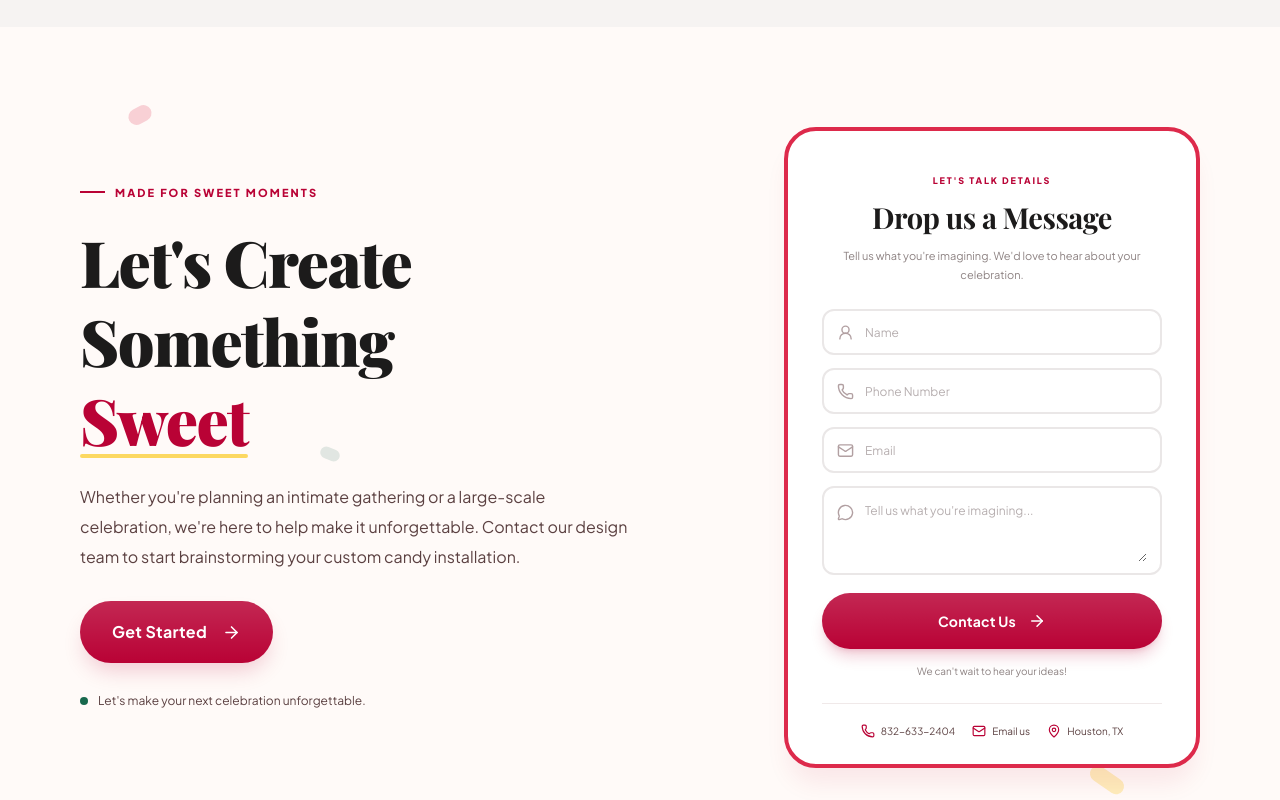
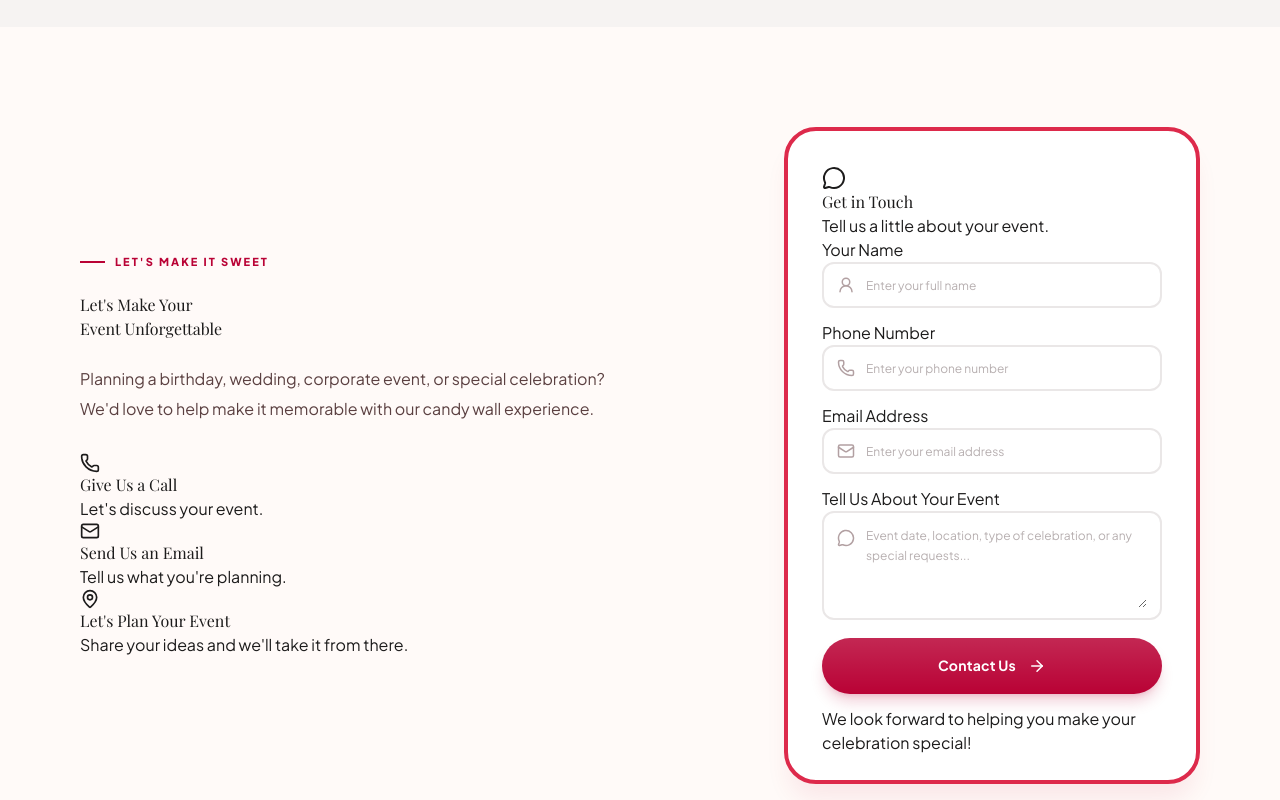
Before and after one commit to lbello93/Mr_Andy, a React (Vite) app: page / in a window 1280 px wide. Shown: the part 3860-4660 px from the top of the page. Built offline with nearby package versions, Linux system fonts and the light colour scheme.

Commit message:
sheet integration

```diff
--- a/src/sections/CTA/CTA.jsx
+++ b/src/sections/CTA/CTA.jsx
@@ -4,98 +4,127 @@ import {
   Phone,
   Mail,
   MessageCircle,
+  MapPin,
   ArrowRight,
-  MapPin,
   CheckCircle2,
+  AlertCircle,
 } from "lucide-react";
+import "./CTA.css";
 
-import "./CTA.css";
+// Your Google Apps Script Web App URL
+const GOOGLE_SCRIPT_URL =
+  "https://script.google.com/macros/s/AKfycbyxH-Z-5vF2r_zrFdC81fqYEHKV2-rNEmihpMqZPrFKtIN5ROb6ZpYcu3vwgJ2vXEMKJQ/exec";
 
 export default function CTA() {
   const [status, setStatus] = useState("idle");
 
-  const handleSubmit = (event) => {
+  const handleSubmit = async (event) => {
     event.preventDefault();
 
     const form = event.currentTarget;
+
+    // Collect form fields using their name attributes.
     const formData = Object.fromEntries(new FormData(form));
 
-    // TODO: Connect a backend or email service to deliver submissions.
-    console.log("Contact form submitted:", formData);
+    setStatus("loading");
 
-    form.reset();
-    setStatus("success");
+    try {
+      await fetch(GOOGLE_SCRIPT_URL, {
+        method: "POST",
+        mode: "no-cors",
+        headers: {
+          "Content-Type": "text/plain;charset=UTF-8",
+        },
+        body: JSON.stringify({
+          name: formData.name,
+          phone: formData.phone,
+          email: formData.email,
+          message: formData.message,
+        }),
+      });
+
+      // no-cors does not allow the browser to inspect the server response.
+      // Verify the submission by checking your Google Sheet.
+      form.reset();
+      setStatus("success");
+    } catch (error) {
+      console.error("Contact form submission failed:", error);
+      setStatus("error");
+    }
   };
 
   const handleChange = () => {
-    setStatus("idle");
-  };
-
-  const scrollToForm = (event) => {
-    event.preventDefault();
-
-    const formCard = document.getElementById("contact-form");
-
-    if (formCard) {
-      formCard.scrollIntoView({
-        behavior: "smooth",
-        block: "start",
-      });
+    if (status !== "idle") {
+      setStatus("idle");
     }
   };
 
   return (
     <section id="contact" className="cta-section">
-      {/* Decorative candy shapes */}
-      <span className="cta-candy cta-candy-red" aria-hidden="true" />
-      <span className="cta-candy cta-candy-yellow" aria-hidden="true" />
-      <span className="cta-candy cta-candy-green" aria-hidden="true" />
+      <div className="cta-container">
+        {/* Contact information */}
+        <div className="cta-content">
+          <span className="cta-eyebrow">LET'S MAKE IT SWEET</span>
 
-      <div className="cta-container">
-        {/* Left: Main CTA */}
-        <div className="cta-content">
-          <span className="cta-eyebrow">MADE FOR SWEET MOMENTS</span>
-
-          <h2 className="cta-heading">
-            Let's Create
+          <h2 className="cta-title">
+            Let's Make Your
             <br />
-            Something
-            <br />
-            <span>Sweet</span>
+            Event <span>Unforgettable</span>
           </h2>
 
           <p className="cta-description">
-            Whether you're planning an intimate gathering or a large-scale
-            celebration, we're here to help make it unforgettable. Contact our
-            design team to start brainstorming your custom candy installation.
+            Planning a birthday, wedding, corporate event, or special
+            celebration? We'd love to help make it memorable with our candy wall
+            experience.
           </p>
 
-          <a
-            href="#contact-form"
-            onClick={scrollToForm}
-            className="cta-primary-button"
-          >
-            <span>Get Started</span>
-            <ArrowRight size={19} aria-hidden="true" />
-          </a>
+          <div className="cta-contact-details">
+            <div className="cta-contact-item">
+              <div className="cta-contact-icon">
+                <Phone size={20} aria-hidden="true" />
+              </div>
 
-          <div className="cta-trust-note">
-            <span className="cta-trust-dot" aria-hidden="true" />
-            Let's make your next celebration unforgettable.
+              <div>
+                <h3>Give Us a Call</h3>
+                <p>Let's discuss your event.</p>
+              </div>
+            </div>
+
+            <div className="cta-contact-item">
+              <div className="cta-contact-icon">
+                <Mail size={20} aria-hidden="true" />
+              </div>
+
+              <div>
+                <h3>Send Us an Email</h3>
+                <p>Tell us what you're planning.</p>
+              </div>
+            </div>
+
+            <div className="cta-contact-item">
+              <div className="cta-contact-icon">
+                <MapPin size={20} aria-hidden="true" />
+              </div>
+
+              <div>
+                <h3>Let's Plan Your Event</h3>
+                <p>Share your ideas and we'll take it from there.</p>
+              </div>
+            </div>
           </div>
         </div>
 
-        {/* Right: Contact Form Card */}
+        {/* Contact form */}
         <div className="cta-form-card" id="contact-form">
-          <div className="cta-form-heading">
-            <span className="cta-form-eyebrow">LET'S TALK DETAILS</span>
+          <div className="cta-form-header">
+            <div className="cta-form-icon">
+              <MessageCircle size={24} aria-hidden="true" />
+            </div>
 
-            <h3>Drop us a Message</h3>
-
-            <p>
-              Tell us what you're imagining. We'd love to hear about your
-              celebration.
-            </p>
+            <div>
+              <h3>Get in Touch</h3>
+              <p>Tell us a little about your event.</p>
+            </div>
           </div>
 
           <form
@@ -104,105 +133,138 @@ export default function CTA() {
             onChange={handleChange}
           >
             {/* Name */}
-            <label className="cta-input-wrapper">
-              <span className="cta-input-icon">
-                <UserRound size={17} aria-hidden="true" />
+            <div className="cta-form-group">
+              <label htmlFor="contact-name">Your Name</label>
+
+              <div className="cta-input-wrapper">
+                <UserRound
+                  size={18}
+                  className="cta-input-icon"
+                  aria-hidden="true"
+                />
+
+                <input
+                  id="contact-name"
+                  type="text"
+                  name="name"
+                  placeholder="Enter your full name"
+                  autoComplete="name"
+                  maxLength={150}
+                  required
+                />
+              </div>
+            </div>
+
+            {/* Phone */}
+            <div className="cta-form-group">
+              <label htmlFor="contact-phone">Phone Number</label>
+
+              <div className="cta-input-wrapper">
+                <Phone
+                  size={18}
+                  className="cta-input-icon"
+                  aria-hidden="true"
+                />
+
+                <input
+                  id="contact-phone"
+                  type="tel"
+                  name="phone"
+                  placeholder="Enter your phone number"
+                  autoComplete="tel"
+                  maxLength={50}
+                  required
+                />
+              </div>
+            </div>
+
+            {/* Email */}
+            <div className="cta-form-group">
+              <label htmlFor="contact-email">Email Address</label>
+
+              <div className="cta-input-wrapper">
+                <Mail size={18} className="cta-input-icon" aria-hidden="true" />
+
+                <input
+                  id="contact-email"
+                  type="email"
+                  name="email"
+                  placeholder="Enter your email address"
+                  autoComplete="email"
+                  maxLength={254}
+                  required
+                />
+              </div>
+            </div>
+
+            {/* Message */}
+            <div className="cta-form-group">
+              <label htmlFor="contact-message">Tell Us About Your Event</label>
+
+              <div className="cta-input-wrapper cta-textarea-wrapper">
+                <MessageCircle
+                  size={18}
+                  className="cta-input-icon"
+                  aria-hidden="true"
+                />
+
+                <textarea
+                  id="contact-message"
+                  name="message"
+                  placeholder="Event date, location, type of celebration, or any special requests..."
+                  rows={4}
+                  maxLength={5000}
+                  required
+                />
+              </div>
+            </div>
+
+            {/* Submission status */}
+            {status === "success" && (
+              <div
+                className="cta-form-status cta-success-message"
+                role="status"
+              >
+                <CheckCircle2 size={18} aria-hidden="true" />
+
+                <span>
+                  Thank you! Your request has been submitted. Please verify that
+                  it appears in Google Sheets.
+                </span>
+              </div>
+            )}
+
+            {status === "error" && (
+              <div className="cta-form-status cta-error-message" role="alert">
+                <AlertCircle size={18} aria-hidden="true" />
+
+                <span>Something went wrong. Please try again.</span>
+              </div>
+            )}
+
+            {status === "loading" && (
+              <p className="cta-form-status" role="status">
+                Submitting your request...
+              </p>
+            )}
+
+            {/* Submit button */}
+            <button
+              type="submit"
+              className="cta-submit-button"
+              disabled={status === "loading"}
+            >
+              <span>
+                {status === "loading" ? "Submitting..." : "Contact Us"}
               </span>
 
-              <input
-                type="text"
-                name="name"
-                placeholder="Name"
-                aria-label="Name"
-                autoComplete="name"
-                required
-              />
-            </label>
-
-            {/* Phone */}
-            <label className="cta-input-wrapper">
-              <span className="cta-input-icon">
-                <Phone size={17} aria-hidden="true" />
-              </span>
-
-              <input
-                type="tel"
-                name="phone"
-                placeholder="Phone Number"
-                aria-label="Phone Number"
-                autoComplete="tel"
-                required
-              />
-            </label>
-
-            {/* Email */}
-            <label className="cta-input-wrapper">
-              <span className="cta-input-icon">
-                <Mail size={17} aria-hidden="true" />
-              </span>
-
-              <input
-                type="email"
-                name="email"
-                placeholder="Email"
-                aria-label="Email"
-                autoComplete="email"
-                required
-              />
-            </label>
-
-            {/* Message */}
-            <label className="cta-input-wrapper cta-textarea-wrapper">
-              <span className="cta-input-icon">
-                <MessageCircle size={17} aria-hidden="true" />
-              </span>
-
-              <textarea
-                name="message"
-                placeholder="Tell us what you're imagining..."
-                aria-label="Your message"
-                rows={3}
-                required
-              />
-            </label>
-
-            {/* Submit */}
-            <button type="submit" className="cta-submit-button">
-              <span>Contact Us</span>
               <ArrowRight size={18} aria-hidden="true" />
             </button>
 
-            {/* Form status */}
-            <p className="cta-form-status" aria-live="polite">
-              {status === "success" ? (
-                <span className="cta-success-message">
-                  <CheckCircle2 size={16} aria-hidden="true" />
-                  Your form was submitted locally. Email delivery still needs to
-                  be connected.
-                </span>
-              ) : (
-                "We can't wait to hear your ideas!"
-              )}
+            <p className="cta-form-note">
+              We look forward to helping you make your celebration special!
             </p>
           </form>
-
-          {/* Contact Information */}
-          <div className="cta-card-contact">
-            <a href="tel:+18326332404">
-              <Phone size={14} aria-hidden="true" />
-              832-633-2404
-            </a>
-
-            <a href="mailto:mrandycandywall@gmail.com">
-              <Mail size={14} aria-hidden="true" />
-              Email us
-            </a>
-
-            <span>
-              <MapPin size={14} aria-hidden="true" />
-              Houston, TX
-            </span>
-          </div>
         </div>
       </div>
     </section>
```
